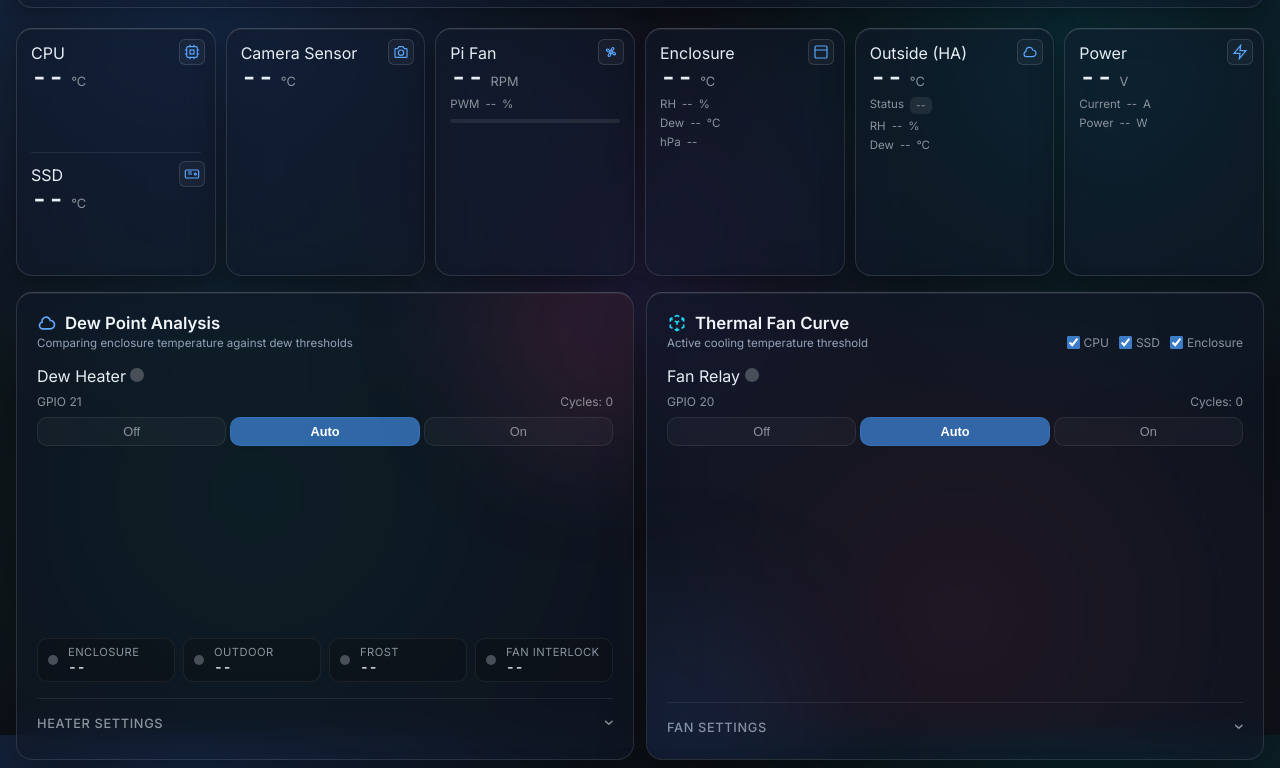
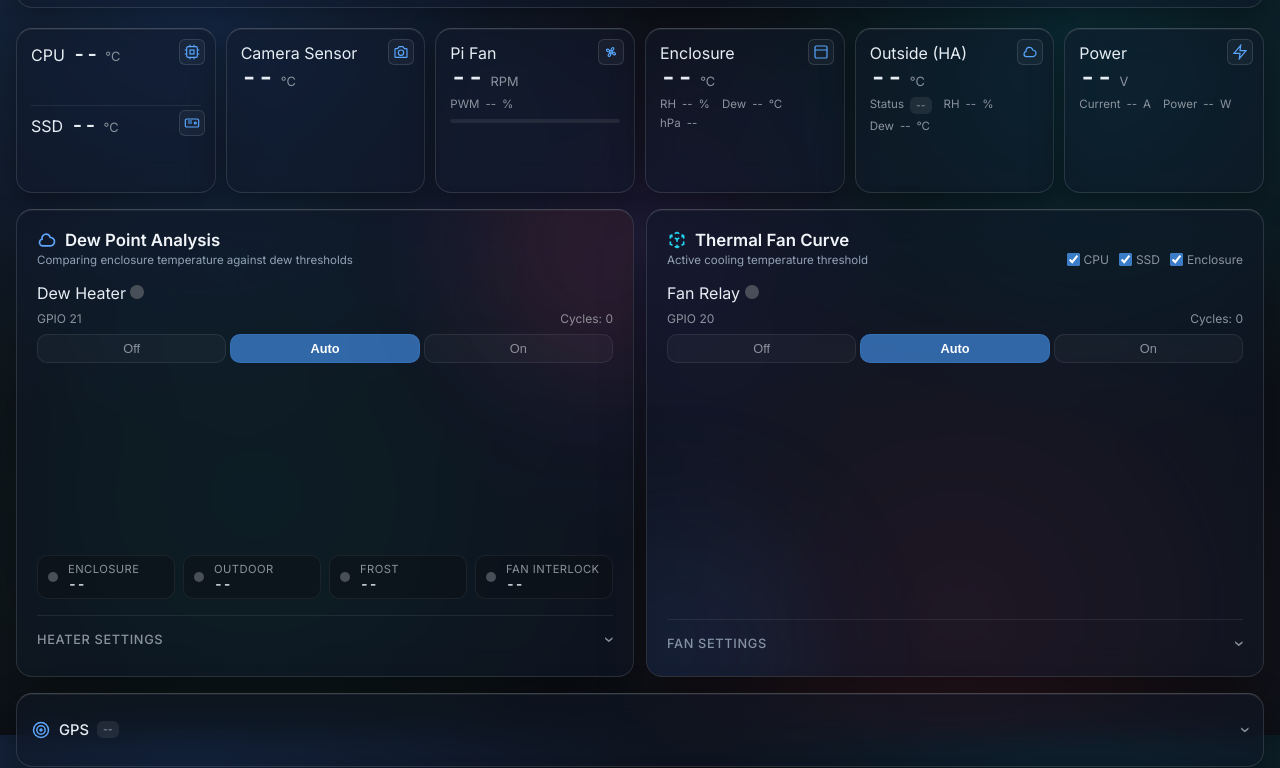
Before and after one commit to chvvkumar/PiWeatherControl, a plain HTML site: page static/index.html in a window 1280 px wide. Shown: the part 65-833 px from the top of the page. Drawn offline with Linux system fonts and the light colour scheme; no server answers.

Commit message:
Compact sensor cards and pin graphs to the card bottom
Put CPU and SSD label, value and trend on one line each with shorter
graphs, and lay secondary readings out in one wrapping row. Sparkline
height now follows the canvas CSS height.

```diff
--- a/static/app.js
+++ b/static/app.js
@@ -218,7 +218,7 @@ function drawSparkline(canvasId, values, color = '#58a6ff') {
   if (!canvas || values.length < 2) return;
   const ctx = canvas.getContext('2d');
   const w = canvas.width = canvas.offsetWidth * (window.devicePixelRatio || 1);
-  const h = canvas.height = 40 * (window.devicePixelRatio || 1);
+  const h = canvas.height = canvas.offsetHeight * (window.devicePixelRatio || 1);
   ctx.clearRect(0, 0, w, h);
 
   const valid = values.filter(v => v != null);
--- a/static/index.html
+++ b/static/index.html
@@ -124,6 +124,7 @@
           <span class="sensor-val" id="enc-temp">--</span>
           <span class="sensor-unit">&deg;C</span>
         </div>
+        <div class="sensor-metas">
         <div class="sensor-meta">
           <span class="sensor-meta-label">RH</span>
           <span class="sensor-meta-val" id="enc-humidity">--</span>
@@ -137,6 +138,7 @@
         <div class="sensor-meta">
           <span class="sensor-meta-label">hPa</span>
           <span class="sensor-meta-val" id="enc-pressure">--</span>
+        </div>
         </div>
         <canvas id="spark-enclosure" class="sparkline" width="160" height="40"></canvas>
       </div>
@@ -155,6 +157,7 @@
           <span class="sensor-val" id="out-temp">--</span>
           <span class="sensor-unit">&deg;C</span>
         </div>
+        <div class="sensor-metas">
         <div class="sensor-meta">
           <span class="sensor-meta-label">Status</span>
           <span id="ha-status" class="badge">--</span>
@@ -168,6 +171,7 @@
           <span class="sensor-meta-label">Dew</span>
           <span class="sensor-meta-val" id="out-dew">--</span>
           <span class="sensor-meta-unit">&deg;C</span>
+        </div>
         </div>
       </div>
 
@@ -185,6 +189,7 @@
           <span class="sensor-val" id="pwr-voltage">--</span>
           <span class="sensor-unit">V</span>
         </div>
+        <div class="sensor-metas">
         <div class="sensor-meta">
           <span class="sensor-meta-label">Current</span>
           <span class="sensor-meta-val" id="pwr-current">--</span>
@@ -194,6 +199,7 @@
           <span class="sensor-meta-label">Power</span>
           <span class="sensor-meta-val" id="pwr-power">--</span>
           <span class="sensor-meta-unit">W</span>
+        </div>
         </div>
       </div>
 
--- a/static/style.css
+++ b/static/style.css
@@ -849,14 +849,45 @@ circle.pin[tabindex="0"]:focus {
   flex-shrink: 0;
 }
 
-/* Two readings stacked in one card (CPU over SSD) */
+/* Cards stretch to the tallest in the row: pin each graph to the bottom */
+.sensor-card {
+  display: flex;
+  flex-direction: column;
+}
+
+.sensor-card > .sparkline {
+  margin-top: auto;
+}
+
+/* Secondary readings share one wrapping row instead of a line each */
+.sensor-metas {
+  display: flex;
+  flex-wrap: wrap;
+  column-gap: 12px;
+  margin-bottom: 8px;
+}
+
+/* Two readings stacked in one card (CPU over SSD): label and value share a line */
 .sensor-half {
   position: relative;
+  display: flex;
+  flex-wrap: wrap;
+  align-items: baseline;
+  column-gap: 8px;
+}
+
+.sensor-half .sensor-val {
+  font-size: 1.25rem;
+}
+
+.sensor-half .sparkline {
+  height: 28px;
+  margin-top: 4px;
 }
 
 .sensor-half + .sensor-half {
-  margin-top: 12px;
-  padding-top: 12px;
+  margin-top: 8px;
+  padding-top: 8px;
   border-top: 1px solid rgba(255, 255, 255, 0.08);
 }
 
@@ -867,7 +898,7 @@ circle.pin[tabindex="0"]:focus {
 }
 
 .sensor-half + .sensor-half .sensor-ico {
-  top: 8px;
+  top: 4px;
 }
 
 .sensor-ico svg {
```
